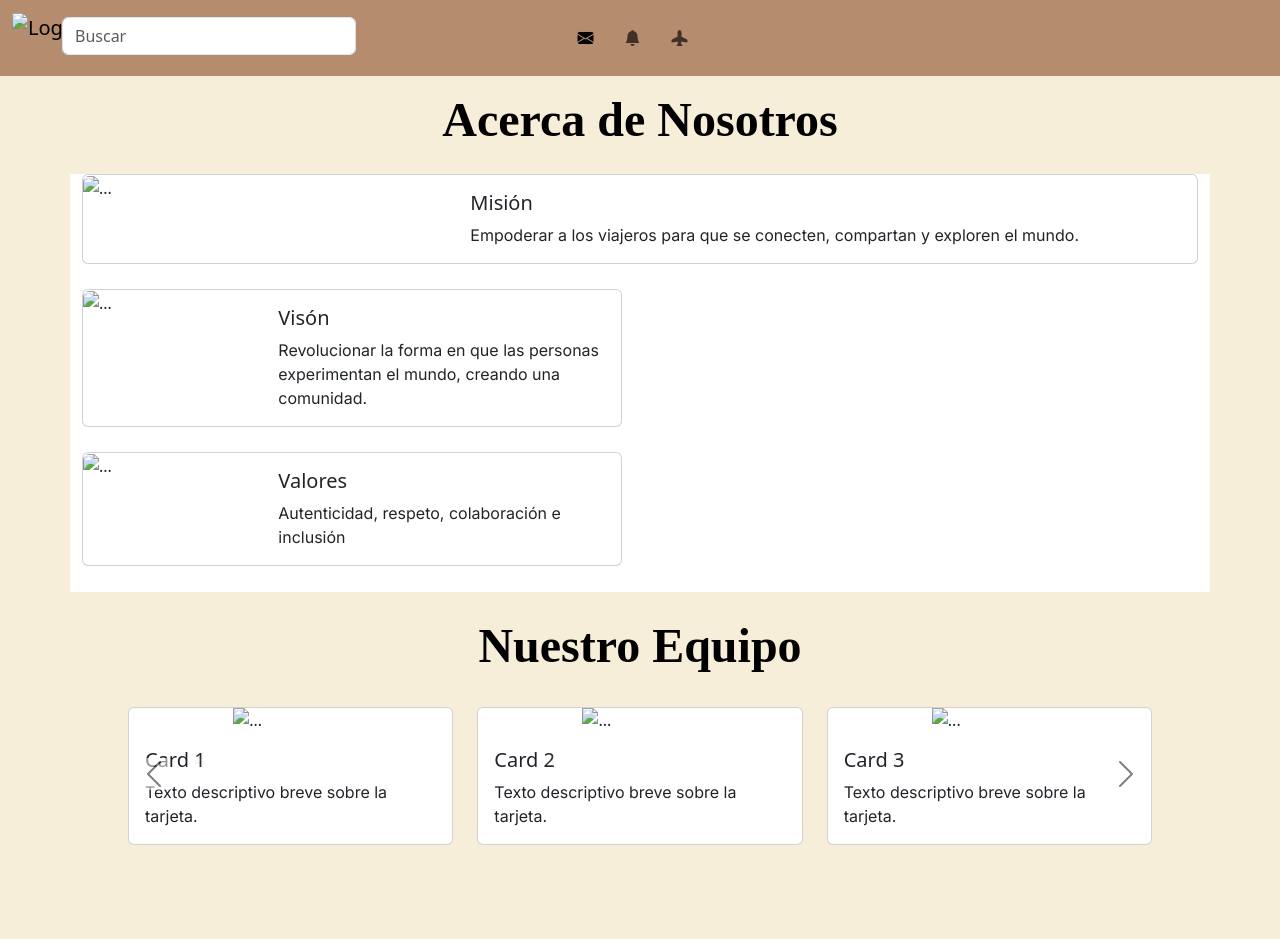
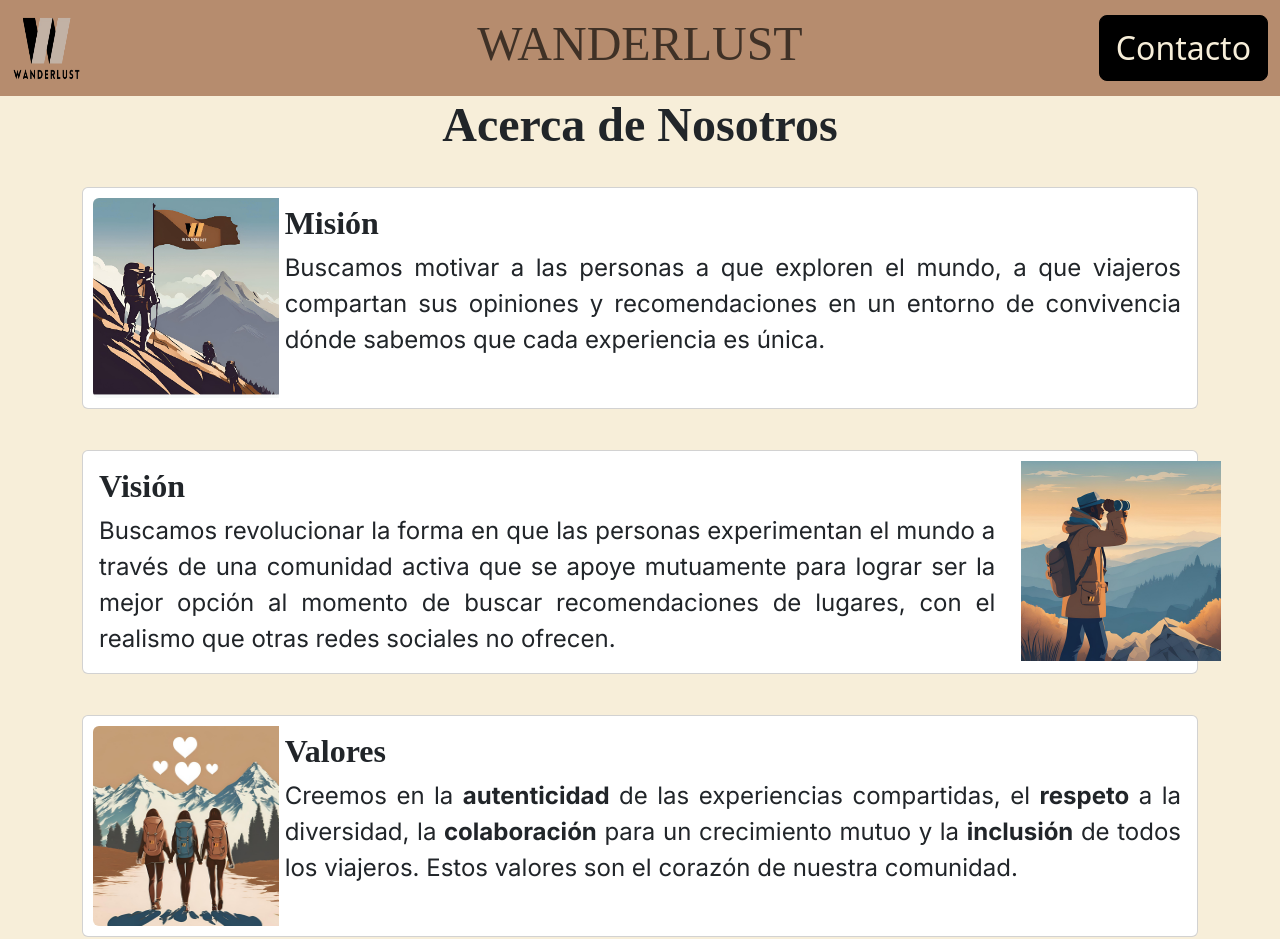
Before and after one commit to jikmelc/PhoenixDev, a plain HTML site: page Wanderlust/pages/sobreNosotros/index.html in a window 1280 px wide. Shown: the top 939 px of the page. Before the commit the page ends 865 px from the top, so only its background shows below. Drawn offline with nearby package versions, Linux system fonts and the light colour scheme; a web font is replaced by a local one.

Commit message:
Sobre Nosotros casi listo, faltan las fotos

```diff
--- a/Wanderlust/pages/sobreNosotros/css/style.css
+++ b/Wanderlust/pages/sobreNosotros/css/style.css
@@ -25,7 +25,6 @@ body {
 .navbar {
   background-color: #b68c6e !important;
 }
-
 .navbar-nav {
   position: absolute;
   left: 50%;
@@ -34,42 +33,40 @@ body {
   justify-content: center;
 }
 
-/* Prevenir superposición vertical de íconos */
-.navbar-nav .nav-item {
-  margin-right: 15px; /* Espacio entre los íconos */
-}
-
-.navbar-brand {
-  margin-right: auto;
+.logo-img {
+  width: 70px;
+  height: 70px;
 }
 
 .navbar-collapse {
   text-align: center;
 }
 
-/* Formulario de búsqueda */
-form {
-  margin-top: 5px !important;
+.btn-lg {
+ border-color: #000;
+ background-color: #000 !important;
+ font-size: 2rem;
+ color: #f7eed9;
 }
 
-.d-flex {
-  width: 25%;
-  margin-bottom: 10px;
-}
-
-main {
-  margin-top: 15px;
-}
 
 /* Sección de "About Us" */
 .about-us {
-  background-color: white;
+  background-color: #f7eed9;
   padding-bottom: 10px; /* Ajuste para mayor espaciado */
+  display: grid;
 }
 
 .our-team {
   background-color: white;
   gap: 25px;
+}
+
+h1 {
+  font-family: "bespoke-sans-bold";
+  font-size: 3rem;
+  text-align: center;
+  color: black;
 }
 
 /* Títulos y párrafos */
@@ -78,16 +75,31 @@ h2 {
   font-size: 3rem;
   text-align: center;
   font-weight: bold;
-  color: black;
+
 }
 
-h3 {
+.card img{
+  width: 200px; /* Tamaño de imagen fijo */
+  height: 200px;
+  margin: 10px;
+}
+
+h5 {
   font-family: "bespoke-sans";
-  font-size: 1.5rem;
+  font-size: 2rem;
+  font-weight: bold;
 }
 
 p {
   font-family: "Inter";
+  font-size: 1.5rem;
+  text-align: justify;
+}
+
+span{
+  font-family: "Inter";
+  font-size: 1.5rem;
+  font-weight: bold;
 }
 
 .subtitle {
@@ -99,8 +111,8 @@ p {
   margin-top: 25px;
 }
 
-#third-card {
-  margin-bottom: 25px;
+ul {
+  list-style: none !important;
 }
 
 /* Cartas de miembros del equipo */
@@ -111,9 +123,21 @@ p {
 }
 
 .card-member img {
-  width: 100px; /* Tamaño de imagen fijo */
+  width: 150px; /* Tamaño de imagen fijo */
   height: auto;
   margin-right: 15px;
+}
+
+.card-member h5{
+  font-family: "bespoke-sans";
+  font-size: 1.5rem;
+  font-weight: bold;
+}
+
+.card-member p{
+  font-family: "Inter";
+  font-size: 1rem;
+  text-align: justify;
 }
 
 /* Carrusel */
@@ -144,10 +168,6 @@ p {
     margin-right: auto;
   }
 
-  .navbar-collapse {
-    text-align: center;
-  }
-
   .d-flex {
     width: 100%;
     margin-bottom: 10px;
@@ -162,4 +182,13 @@ p {
     margin-bottom: 10px;
     margin-right: 0;
   }
+
+  h1 {
+    font-family: "bespoke-sans-bold";
+    font-size: 1.8rem;
+    margin-right: 50px;
+    color: black;
+
+  }
+
 }
--- a/Wanderlust/pages/sobreNosotros/index.html
+++ b/Wanderlust/pages/sobreNosotros/index.html
@@ -10,44 +10,35 @@
   <link rel="preconnect" href="https://fonts.gstatic.com" crossorigin>
   <link href="https://fonts.googleapis.com/css2?family=Inter:ital,opsz,wght@0,14..32,100..900;1,14..32,100..900&display=swap" rel="stylesheet">
   <script defer src="https://cdn.jsdelivr.net/npm/bootstrap@5.3.3/dist/js/bootstrap.bundle.min.js" integrity="sha384-YvpcrYf0tY3lHB60NNkmXc5s9fDVZLESaAA55NDzOxhy9GkcIdslK1eN7N6jIeHz" crossorigin="anonymous"></script>
-  <title>Sobre Nosotros</title>
+  <title>Wanderlust</title>
 </head>
 <body class="vh-100" data-spy="scroll">
   <header>
-    <nav class="navbar navbar-expand-sm">
+    <nav class="navbar navbar-expand-lg bg-body-tertiary">
       <div class="container-fluid">
+        <!-- Logo a la izquierda -->
         <a class="navbar-brand" href="#">
-          <img class="d-inline-block logo-img" src="../assets/logo-wanderlust-sinfondo.png" alt="Logo Wanderlust">
+          <img class="logo-img" src="assets/logo-wanderlust-sinfondo.png" alt="Logo Wanderlust">
         </a>
 
-        <button class="navbar-toggler" type="button" data-bs-toggle="collapse" data-bs-target="#navbarSupportedContent" aria-controls="navbarSupportedContent" aria-expanded="false" aria-label="Toggle navigation">
+        <!-- Botón de colapso para dispositivos pequeños -->
+        <button class="navbar-toggler" type="button" data-bs-toggle="collapse" data-bs-target="#navbarContent" aria-controls="navbarContent" aria-expanded="false" aria-label="Toggle navigation">
           <span class="navbar-toggler-icon"></span>
         </button>
 
-        <div class="collapse navbar-collapse" id="navbarSupportedContent">
-          <!-- Barra de búsqueda -->
-          <form class="d-flex" role="search">
-            <input class="form-control me-2" type="search" placeholder="Buscar" aria-label="Search">
-          </form>
+        <!-- Título centrado para pantallas grandes -->
+        <h1 class="navbar-text position-absolute start-50 translate-middle-x d-none d-lg-block">WANDERLUST</h1>
 
-          <!-- Iconos de navegación -->
-          <ul class="navbar-nav ms-auto">
-            <li class="nav-item">
-              <a class="nav-link active" aria-current="page" href="#">
-                <i class="bi bi-envelope-fill"></i>
-              </a>
-            </li>
-            <li class="nav-item">
-              <a class="nav-link" href="#">
-                <i class="bi bi-bell-fill"></i>
-              </a>
-            </li>
-            <li class="nav-item">
-              <a class="nav-link" href="#">
-                <i class="bi bi-airplane-fill"></i>
-              </a>
-            </li>
-          </ul>
+        <div class="collapse navbar-collapse" id="navbarContent">
+          <!-- Título centrado para pantallas pequeñas -->
+          <h1 class="navbar-text mx-auto d-lg-none">WANDERLUST</h1>
+
+          <!-- Botón Contacto alineado a la derecha -->
+          <div class="ms-auto">
+            <a href="/home">
+              <button type="button" class="btn btn-light btn-lg">Contacto</button>
+            </a>
+          </div>
         </div>
       </div>
     </nav>
@@ -59,42 +50,42 @@
 
       <div class="card mb-3" style="max-width: auto;">
         <div class="row g-0">
-          <div class="col-md-4">
-            <img src="..." class="img-fluid rounded-start" alt="...">
+          <div class="col-md-2">
+            <img src="assets/mision.png" class="img-fluid rounded-start" alt="...">
           </div>
-          <div class="col-md-8">
+          <div class="col-md-10">
             <div class="card-body">
               <h5 class="card-title">Misión</h5>
-              <p class="card-text">Empoderar a los viajeros para que se conecten, compartan y exploren el mundo.</p>
+              <p class="card-text">Buscamos motivar a las personas a que exploren el mundo, a que viajeros compartan sus opiniones y recomendaciones en un entorno de convivencia dónde sabemos que cada experiencia es única.</p>
             </div>
           </div>
         </div>
       </div>
 
 
-      <div class="card mb-3" style="max-width: 540px;">
+      <div class="card mb-3" style="max-width: auto;">
         <div class="row g-0">
-          <div class="col-md-4">
-            <img src="..." class="img-fluid rounded-start" alt="...">
+          <div class="col-md-2 order-2">
+            <img class="vision" src="assets/vision.png" class="img-fluid rounded-start" alt="...">
           </div>
-          <div class="col-md-8">
+          <div class="col-md-10 order-1">
             <div class="card-body">
-              <h5 class="card-title">Visón</h5>
-              <p class="card-text">Revolucionar la forma en que las personas experimentan el mundo, creando una comunidad.</p>
+              <h5 class="card-title">Visión</h5>
+              <p class="card-text">Buscamos revolucionar la forma en que las personas experimentan el mundo a través de una comunidad activa que se apoye mutuamente para lograr ser la mejor opción al momento de buscar recomendaciones de lugares, con el realismo que otras redes sociales no ofrecen.</p>
             </div>
           </div>
         </div>
       </div>
 
-      <div class="card mb-3" style="max-width: 540px;">
+      <div class="card mb-3" style="max-width: auto;">
         <div class="row g-0">
-          <div class="col-md-4">
-            <img src="..." class="img-fluid rounded-start" alt="...">
+          <div class="col-md-2">
+            <img src="assets/valores.png" class="img-fluid rounded-start" alt="...">
           </div>
-          <div class="col-md-8">
+          <div class="col-md-10">
             <div class="card-body">
               <h5 class="card-title">Valores</h5>
-              <p class="card-text">Autenticidad, respeto, colaboración e inclusión</p>
+              <p class="card-text">Creemos en la <span>autenticidad</span> de las experiencias compartidas, el <span>respeto</span> a la diversidad, la <span>colaboración</span> para un crecimiento mutuo y la <span>inclusión</span> de todos los viajeros. Estos valores son el corazón de nuestra comunidad.</p>
             </div>
           </div>
         </div>
@@ -108,32 +99,35 @@
     <div id="carouselExampleFade" class="carousel carousel-dark slide carousel-fade" data-bs-ride="carousel">
       <div class="carousel-inner">
         <!-- Primer conjunto de cartas (activo) -->
+
         <div class="carousel-item active">
           <div class="row justify-content-center">
             <div class="col-12 col-sm-6 col-md-4">
+
               <div class="card card-member">
-                <img src="img1.jpg" class="card-img-left" alt="...">
+                <img src="assets/avatar-generico.png" class="card-img-left" alt="...">
                 <div class="card-body">
-                  <h5 class="card-title">Card 1</h5>
-                  <p class="card-text">Texto descriptivo breve sobre la tarjeta.</p>
+                  <h5 class="card-title">Alexis Piña Miranda</h5>
+                  <p class="card-text">Desarrollador Java Fullstack Jr especializado en el desarrollo de aplicaciones web orientadas a optimizar procesos de negocio. Apasionado por mejorar la experiencia del usuario, contribuyendo en todas las fases del desarrollo.</p>
+                </div>
+              </div>
+
+            </div>
+            <div class="col-12 col-sm-6 col-md-4">
+              <div class="card card-member">
+                <img src="assets/avatar-generico.png" class="card-img-left" alt="...">
+                <div class="card-body">
+                  <h5 class="card-title">Ángel Jikmé López Cruz</h5>
+                  <p class="card-text">Desarrollador Full-Stack Java especializado en desarrollo web, capaz de crear soluciones completas, desde la interfaz de usuario hasta la lógica del servidor y el manejo de bases de datos.</p>
                 </div>
               </div>
             </div>
             <div class="col-12 col-sm-6 col-md-4">
               <div class="card card-member">
-                <img src="img2.jpg" class="card-img-left" alt="...">
+                <img src="assets/avatar-generico.png" class="card-img-left" alt="...">
                 <div class="card-body">
-                  <h5 class="card-title">Card 2</h5>
-                  <p class="card-text">Texto descriptivo breve sobre la tarjeta.</p>
-                </div>
-              </div>
-            </div>
-            <div class="col-12 col-sm-6 col-md-4">
-              <div class="card card-member">
-                <img src="img3.jpg" class="card-img-left" alt="...">
-                <div class="card-body">
-                  <h5 class="card-title">Card 3</h5>
-                  <p class="card-text">Texto descriptivo breve sobre la tarjeta.</p>
+                  <h5 class="card-title">Carlos García Espinosa</h5>
+                  <p class="card-text">Ingeniero en sistemas computacionales, apasionado por el desarrollo de software y la innovación tecnologica.</p>
                 </div>
               </div>
             </div>
@@ -145,28 +139,19 @@
           <div class="row justify-content-center">
             <div class="col-12 col-sm-6 col-md-4">
               <div class="card card-member">
-                <img src="img4.jpg" class="card-img-left" alt="...">
+                <img src="assets/avatar-generico.png" class="card-img-left" alt="...">
                 <div class="card-body">
-                  <h5 class="card-title">Card 4</h5>
-                  <p class="card-text">Texto descriptivo breve sobre la tarjeta.</p>
+                  <h5 class="card-title">Germán Alvarez Santabárbara</h5>
+                  <p class="card-text">Desarrollador web apasionado por la programación. Busco aplicar mi creatividad y capacidad analítica para resolver problemas y contribuir a proyectos innovadores en el ámbito digital.</p>
                 </div>
               </div>
             </div>
             <div class="col-12 col-sm-6 col-md-4">
               <div class="card card-member">
-                <img src="img5.jpg" class="card-img-left" alt="...">
+                <img src="assets/avatar-generico.png" class="card-img-left" alt="...">
                 <div class="card-body">
-                  <h5 class="card-title">Card 5</h5>
-                  <p class="card-text">Texto descriptivo breve sobre la tarjeta.</p>
-                </div>
-              </div>
-            </div>
-            <div class="col-12 col-sm-6 col-md-4">
-              <div class="card card-member">
-                <img src="img6.jpg" class="card-img-left" alt="...">
-                <div class="card-body">
-                  <h5 class="card-title">Card 6</h5>
-                  <p class="card-text">Texto descriptivo breve sobre la tarjeta.</p>
+                  <h5 class="card-title">Jose Antonio De Felipe Vargas</h5>
+                  <p class="card-text">Desarrollador versatil y con gran capacidad para trabajar en todas las capas de la aplicación lo convierten en una pieza clave del equipo abordando cualquier desafío técnico.</p>
                 </div>
               </div>
             </div>
@@ -178,19 +163,19 @@
           <div class="row justify-content-center">
             <div class="col-12 col-sm-6 col-md-4">
               <div class="card card-member">
-                <img src="img7.jpg" class="card-img-left" alt="...">
+                <img src="assets/avatar-generico.png" class="card-img-left" alt="...">
                 <div class="card-body">
-                  <h5 class="card-title">Card 7</h5>
-                  <p class="card-text">Texto descriptivo breve sobre la tarjeta.</p>
+                  <h5 class="card-title">Paulina Guadalupe Herrera Sánchez</h5>
+                  <p class="card-text">Desarrolladora web creativa con habilidades en HTML, CSS, Bootstrap, Java y JavaScript. Me enfoco en crear experiencias de usuario excepcionales a través de interfaces atractivas y funcionales.</p>
                 </div>
               </div>
             </div>
             <div class="col-12 col-sm-6 col-md-4">
               <div class="card card-member">
-                <img src="img8.jpg" class="card-img-left" alt="...">
+                <img src="assets/avatar-generico.png" class="card-img-left" alt="...">
                 <div class="card-body">
-                  <h5 class="card-title">Card 8</h5>
-                  <p class="card-text">Texto descriptivo breve sobre la tarjeta.</p>
+                  <h5 class="card-title">Tania Mayte Morales Martínez</h5>
+                  <p class="card-text">Desarrolladora especializada en la creación de aplicaciones web y sistemas de gestión. Con experiencia en proyectos ágiles y un enfoque en tecnologías fullstack como Java, se dedica a desarrollar soluciones digitales que optimizan procesos empresariales.</p>
                 </div>
               </div>
             </div>
```
Also changed, not shown: Wanderlust/pages/sobreNosotros/assets/maltes-4.jpg (added), Wanderlust/pages/sobreNosotros/assets/mision.png (added), Wanderlust/pages/sobreNosotros/assets/valores.png (added), Wanderlust/pages/sobreNosotros/assets/vision.jpg (added), Wanderlust/pages/sobreNosotros/assets/vision.png (added).
